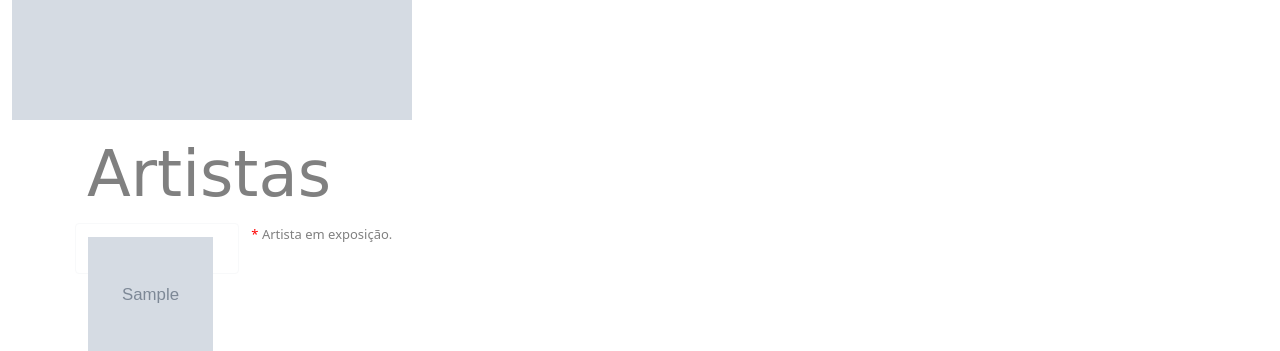
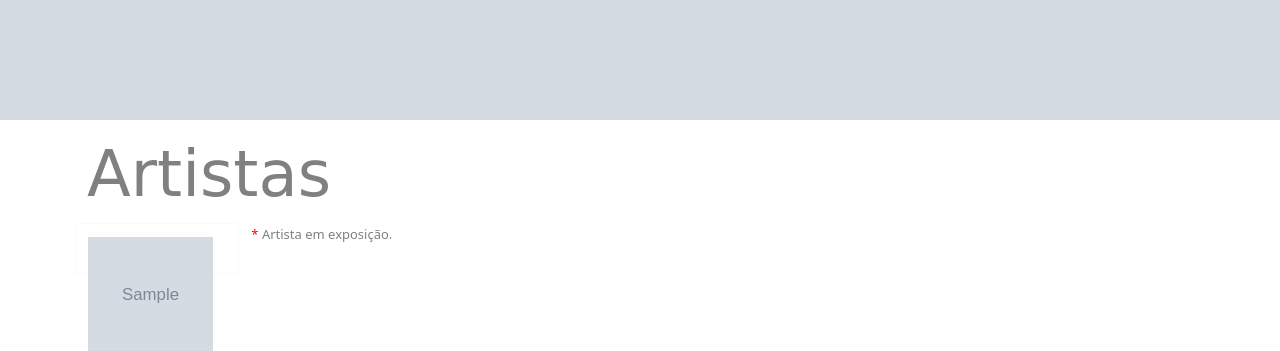
Before and after one commit to filias/mac, a Django app: page /artistas/ in a window 1280 px wide. Shown: the part 121-472 px from the top of the page. Run offline with Django 3.2, Linux system fonts and the light colour scheme; tables that the repository leaves empty hold one stand-in row (values such as "Sample post"); grey boxes marked "Sample" are stand-in pictures; parts of the project's set-up code (start-up, migrations or seed data) failed here and were passed over; some libraries are stand-ins or nearby versions; some web fonts are replaced.

Commit message:
Fix banner

```diff
--- a/mac/static/css/main.css
+++ b/mac/static/css/main.css
@@ -44,11 +44,20 @@ a:focus, a:active {
     text-decoration: none;
 }
 
-#logo {
+.banner {
     position: relative;
     height: 120px;
     width: 100%;
     background: transparent;
+}
+.banner__img{
+    min-width: 100%;
+}
+
+.banner__container {
+    overflow: hidden;
+    height: 120px;
+    width: 100%;
 }
 
 #logo_mac {
@@ -58,26 +67,6 @@ a:focus, a:active {
     margin-top: 22px;
     float: left;
 }
-
-/*
-#content {
-    width: 100%;
-    position: relative;
-    left: 3%;
-    text-align: left;
-    border-left: 2px solid #aaaaaa;
-    border-right: 2px solid #aaaaaa;
-    font-family: verdana, "trebuchet MS", helvetica, sans-serif;
-    margin-top: 6px;
-	padding-left: 10px;
-    padding-right: 24px;
-    font-size: 16px;
-    max-height: 28.5em;
-    min-height: 28.5em;
-    float: left;
-    overflow: auto;
-}
-*/
 
 
 #foot {
--- a/mac/templates/base.html
+++ b/mac/templates/base.html
@@ -153,11 +153,11 @@ arte contemporanea, escultura, joalharia, ceramica, painting, sculpture, lisboa,
     </div>
 
     <!-- Banner -->
-    <div class="container-fluid" id="logo">
+    <div class="banner">
         {% block tela %}
-        <div id="tela" class="pics" style="overflow:hidden; height:120px; width:100%;">
+        <div id="tela" class="banner__container">
             {% if telas %} {% for tela in telas %}
-            <a href="/"><img src="{% get_media_prefix %}{{ tela.image }}" /></a>
+                <img class="banner__img" src="{% get_media_prefix %}{{ tela.image }}" />
             {% endfor %} {% endif %}
         </div>
         {% endblock %}
```
